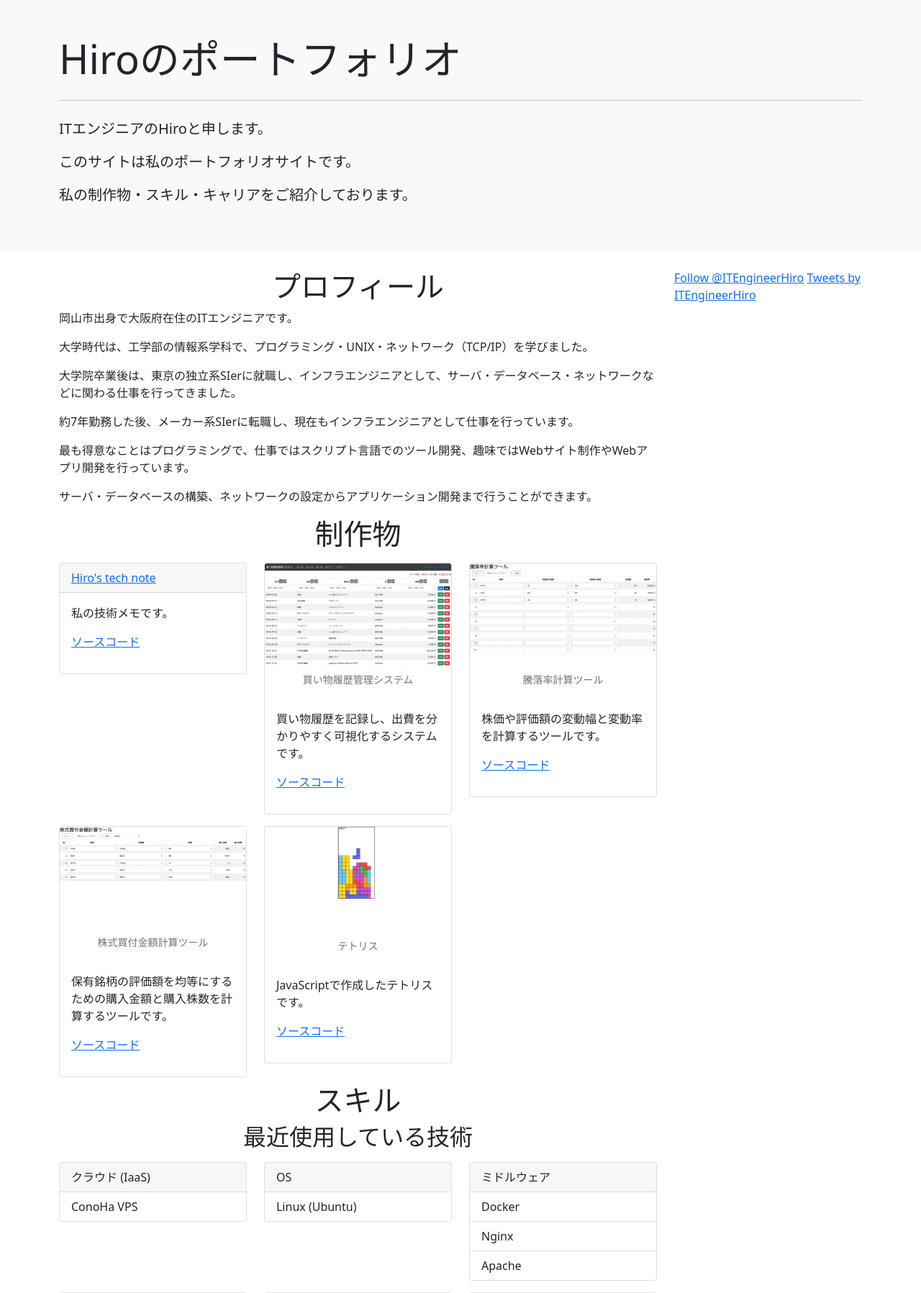
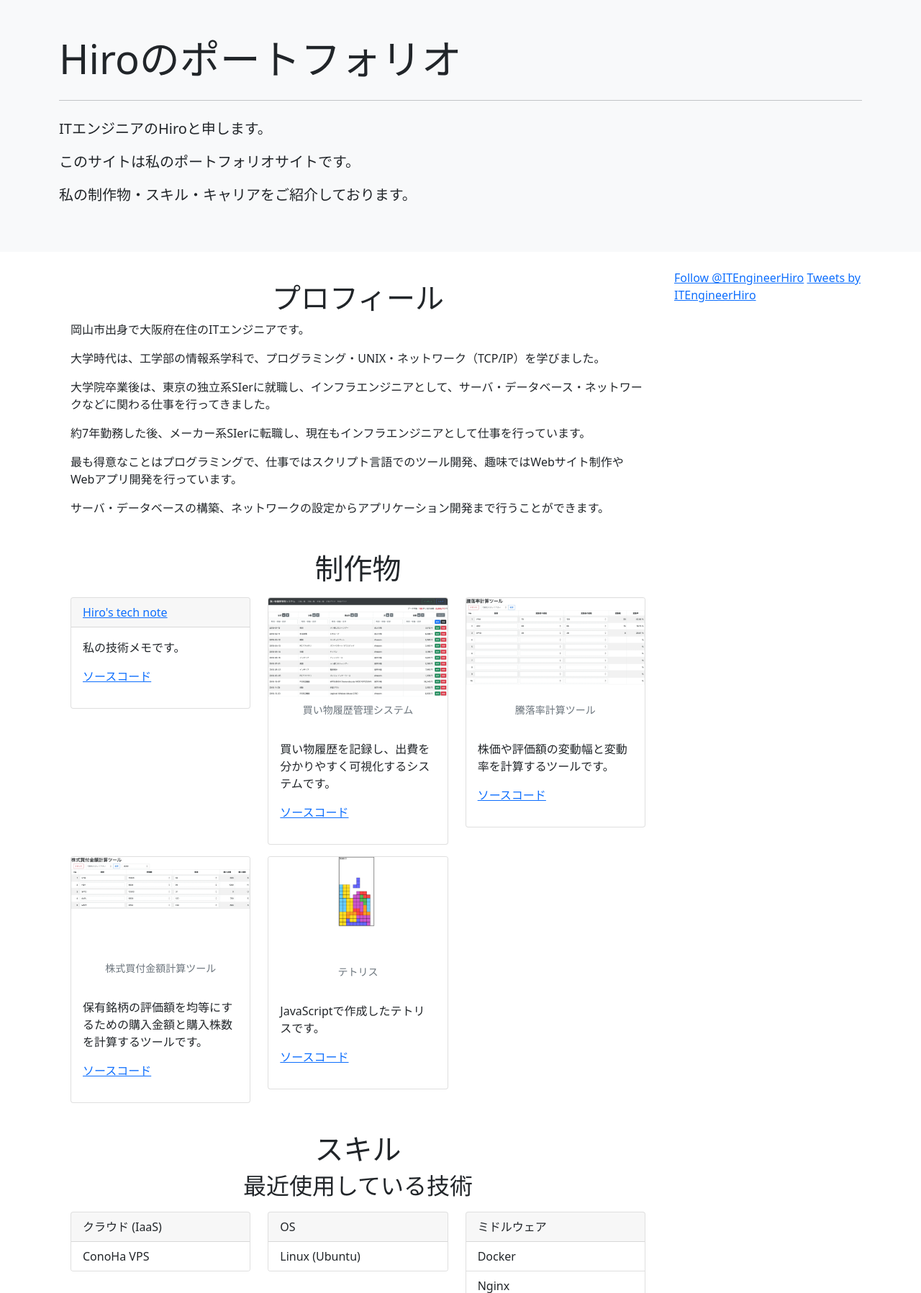
Before and after one commit to hironet/portfolio, a PHP site: page / in a window 1280 px wide. Shown: the part 57-1854 px from the top of the page at 72% size. Run offline with PHP 8.4, Linux system fonts and the light colour scheme; some libraries are stand-ins or nearby versions.

Commit message:
スタイルを修正。

```diff
--- a/index.php
+++ b/index.php
@@ -11,27 +11,15 @@
   <title>Hiroのポートフォリオ</title>
   <style>
     body {
-      padding-top: 2.0rem;
+      padding-top: 2rem;
+    }
+
+    section {
+      padding: 1rem;
     }
 
     #nav {
       opacity: 0.9;
-    }
-
-    #profile {
-
-    }
-
-    #my-product {
-
-    }
-
-    #my-skill {
-
-    }
-
-    #my-career {
-
     }
   </style>
 </head>
```
